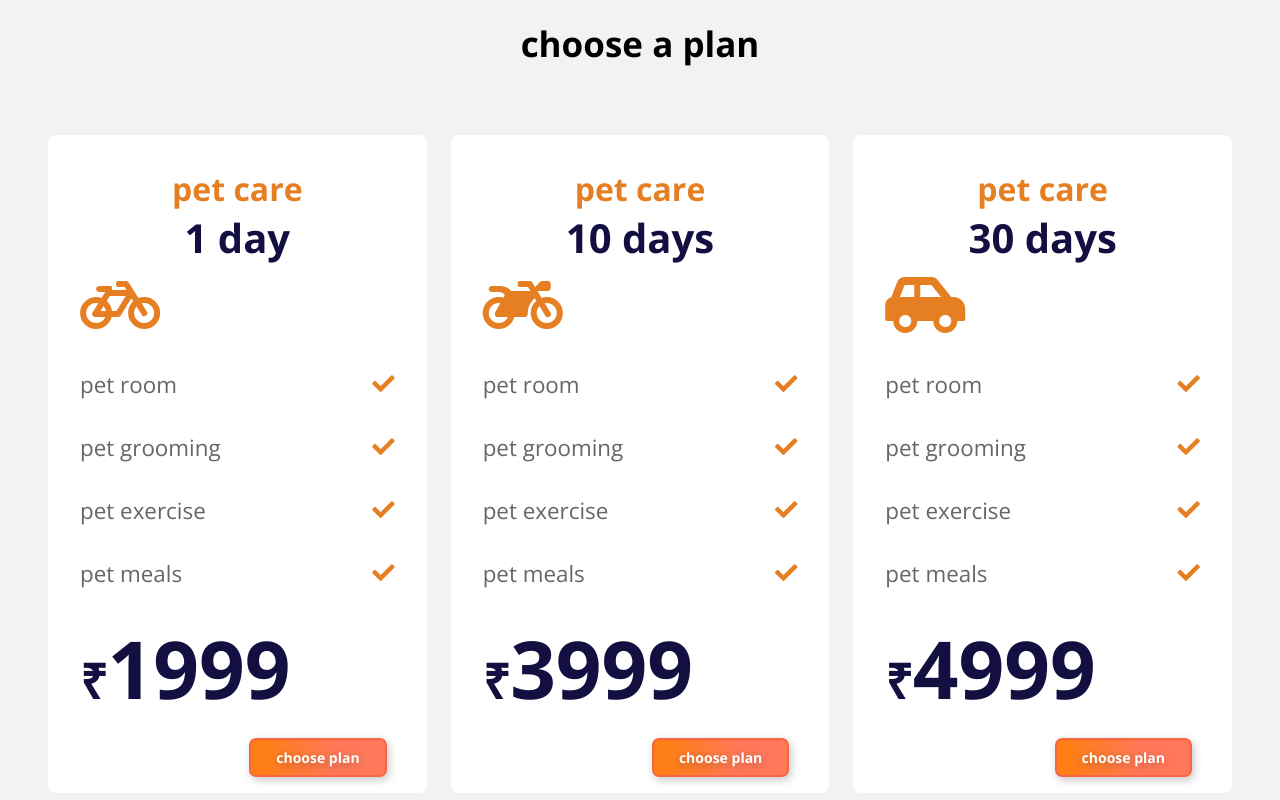
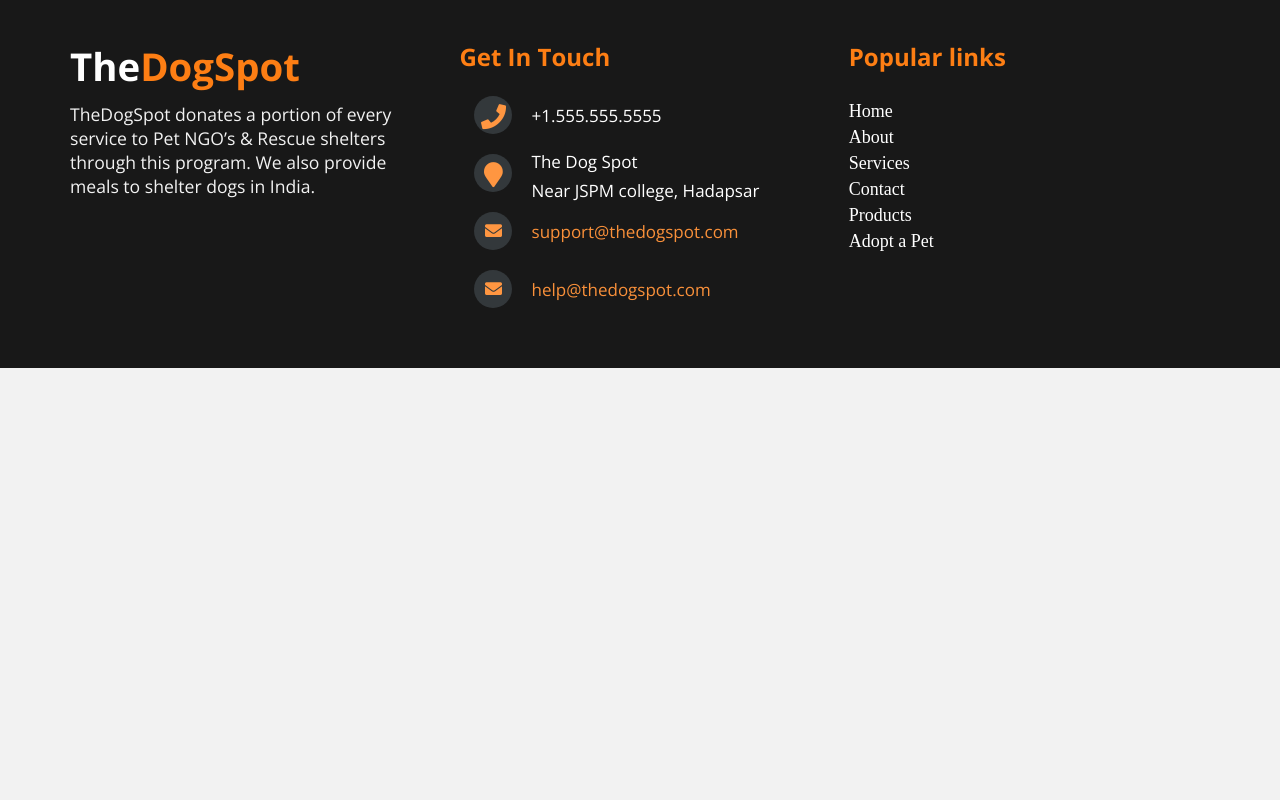
Before and after one commit to rohangosavi7/CodeClauseInternship_Pet_adoption, a plain HTML site: page services.html in a window 1280 px wide. Shown: the part 1280-2080 px from the top of the page. After the commit the page ends 1648 px from the top, so only its background shows below. Drawn offline with nearby package versions, Linux system fonts and the light colour scheme.

Commit message:
update 1.0.1

```diff
--- a/css/services-page.css
+++ b/css/services-page.css
@@ -95,103 +95,3 @@ body {
     grid-template-columns: 1fr;
   }
 }
-
-/* Plan */
-
-.plan .box-container {
-  position: relative;
-  padding: 3rem;
-  display: -ms-grid;
-  display: grid;
-  -ms-grid-columns: (minmax(30px, 1fr));
-  grid-template-columns: repeat(auto-fit, minmax(30px, 1fr));
-  gap: 1.5rem;
-}
-
-.plan .box-container .box {
-  position: relative;
-  padding: 2rem;
-  border-radius: 0.5rem;
-  position: relative;
-  margin-bottom: 2rem;
-  background: #ffffff;
-}
-.plan .box-container .box .btn {
-  position: absolute;
-  bottom: -1rem;
-  right: 0.5rem;
-  background-image: linear-gradient(92.88deg, #fd7e14 9.16%, #ff785a 64.72%);
-  float: right;
-  padding: 8px 25px;
-  position: relative;
-  font-size: 14px;
-  cursor: pointer;
-  border-radius: 7px;
-  box-shadow: 2px 3px 8px #1717173f;
-  color: #ffffff;
-  text-decoration: none;
-  font-family: 'Open Sans';
-  font-weight: 600;
-  transition: all 0.5s;
-  border: #f86544 solid 2px;
-  text-shadow: rgba(0, 0, 0, 0.25) 0 2px 8px;
-
-}
-.plan .box-container .box .btn:hover {
-  background: #FFFFFF;
-  box-shadow: #f86544 0 1px 10px;
-  transition-duration: all .5s;
-  border: #f86544 solid 2px;
-  color: #000000;
-}
-
-.plan .box-container .box .title {
-  text-align: center;
-  color: #e67e22;
-  font-size: 2em;
-}
-
-.plan .box-container .box .day {
-  text-align: center;
-  color: #130f40;
-  font-size: 2.5rem;
-}
-
-.plan .box-container .box .icon {
-  color: #e67e22;
-  font-size: 4rem;
-  padding: 0.5rem 0;
-}
-
-.plan .box-container .box .list {
-  margin: 0.5rem 0;
-}
-
-.plan .box-container .box .list p {
-  display: -webkit-box;
-  display: -ms-flexbox;
-  display: flex;
-  -webkit-box-align: center;
-  -ms-flex-align: center;
-  align-items: center;
-  -webkit-box-pack: justify;
-  -ms-flex-pack: justify;
-  justify-content: space-between;
-  font-size: 1.4rem;
-  color: #666;
-  padding: 1rem 0;
-}
-
-.plan .box-container .box .list p span {
-  color: #e67e22;
-}
-
-.plan .box-container .box .amount {
-  font-size: 5rem;
-  font-weight: bolder;
-  color: #130f40;
-}
-
-.plan .box-container .box .amount span {
-  font-size: 3rem;
-}
--- a/services.html
+++ b/services.html
@@ -146,57 +146,6 @@
     <!-- services -->
     <div class="clear"></div>
 
-    <!-- plan section starts  -->
-
-    <section class="plan" id="plan">
-      <h1 class="heading">choose a <span>plan</span></h1>
-
-      <div class="box-container">
-        <div class="box">
-          <h3 class="title">pet care</h3>
-          <h3 class="day">1 day</h3>
-          <i class="fas fa-bicycle icon"></i>
-          <div class="list">
-            <p>pet room <span class="fas fa-check"></span></p>
-            <p>pet grooming <span class="fas fa-check"></span></p>
-            <p>pet exercise <span class="fas fa-check"></span></p>
-            <p>pet meals <span class="fas fa-check"></span></p>
-          </div>
-          <div class="amount"><span>₹</span>1999</div>
-          <a href="payment-page.html" class="btn"> choose plan </a>
-        </div>
-
-        <div class="box">
-          <h3 class="title">pet care</h3>
-          <h3 class="day">10 days</h3>
-          <i class="fas fa-motorcycle icon"></i>
-          <div class="list">
-            <p>pet room <span class="fas fa-check"></span></p>
-            <p>pet grooming <span class="fas fa-check"></span></p>
-            <p>pet exercise <span class="fas fa-check"></span></p>
-            <p>pet meals <span class="fas fa-check"></span></p>
-          </div>
-          <div class="amount"><span>₹</span>3999</div>
-          <a href="payment-page.html" class="btn"> choose plan </a>
-        </div>
-
-        <div class="box">
-          <h3 class="title">pet care</h3>
-          <h3 class="day">30 days</h3>
-          <i class="fas fa-car-side icon"></i>
-          <div class="list">
-            <p>pet room <span class="fas fa-check"></span></p>
-            <p>pet grooming <span class="fas fa-check"></span></p>
-            <p>pet exercise <span class="fas fa-check"></span></p>
-            <p>pet meals <span class="fas fa-check"></span></p>
-          </div>
-          <div class="amount"><span>₹</span>4999</div>
-          <a href="payment-page.html" class="btn"> choose plan </a>
-        </div>
-      </div>
-    </section>
-
-    <!-- plan section ends -->
 
     <!-- Footer -->
     <div id="footer">
```
